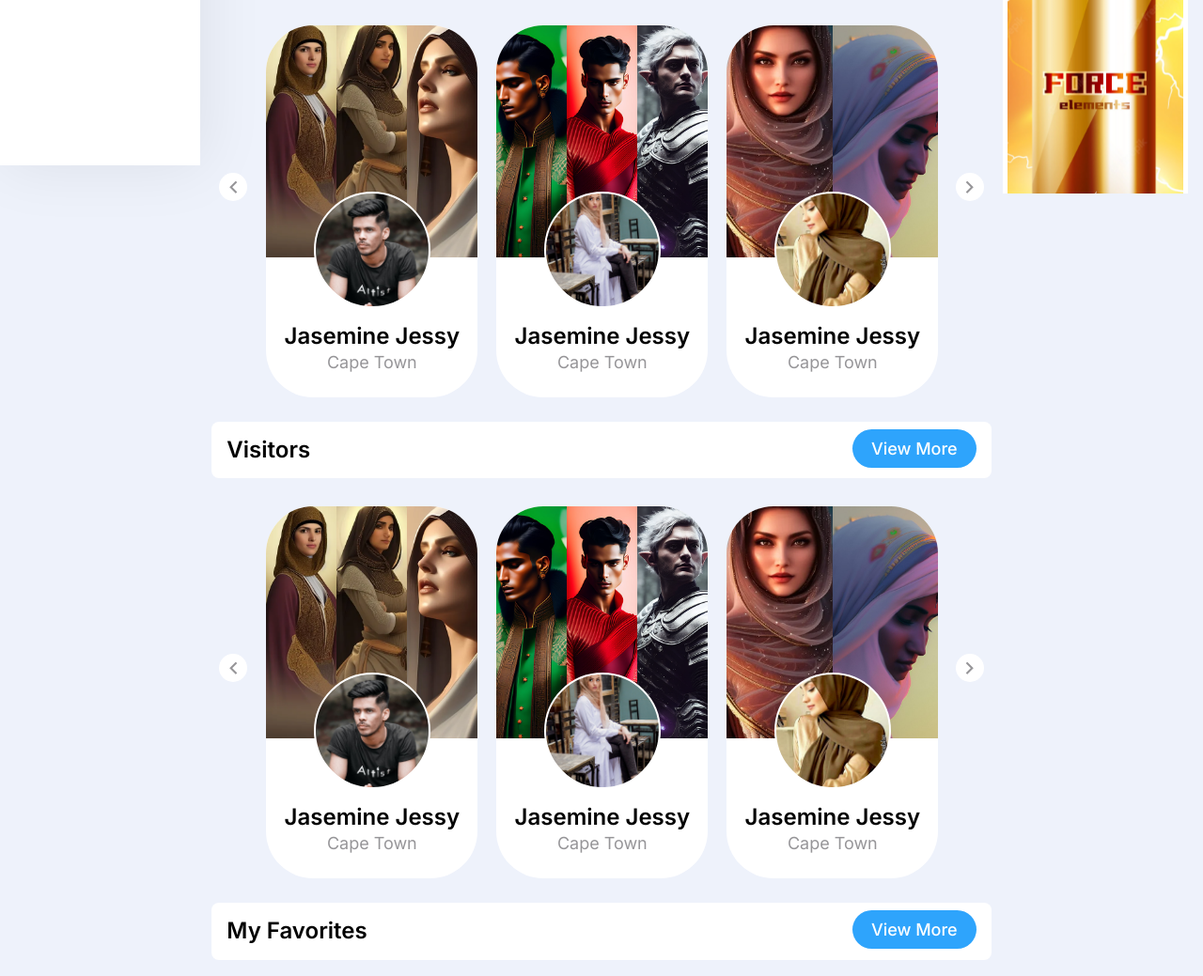
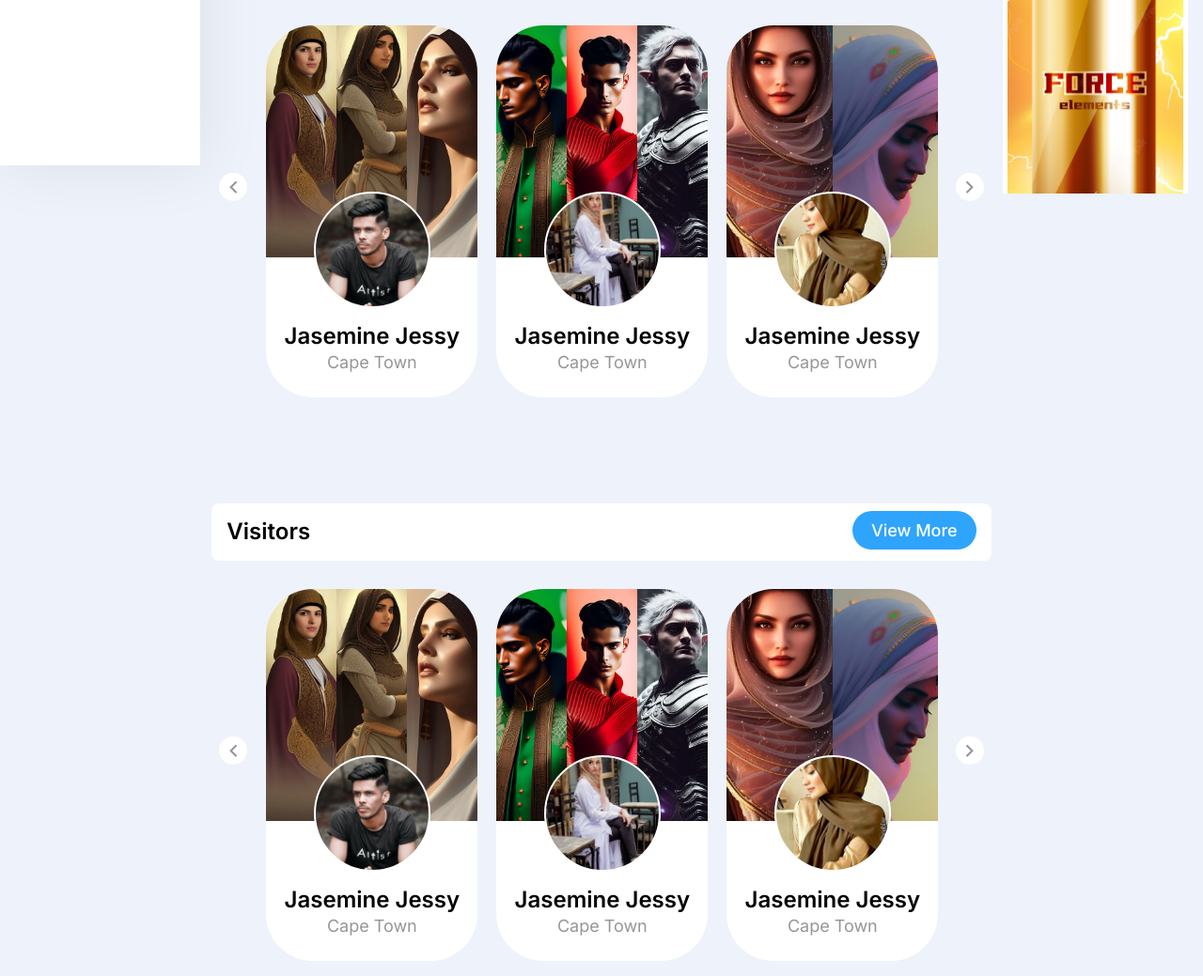
Before and after one commit to nahidthenh/matchreal, a plain HTML site: page dashboard.html in a window 1280 px wide. Shown: the part 690-1729 px from the top of the page at 94% size. Drawn offline with nearby package versions, Linux system fonts and the light colour scheme.

Commit message:
Dashboard Height fixed for hover issue

```diff
--- a/assets/css/root.css
+++ b/assets/css/root.css
@@ -126,6 +126,10 @@
     margin-bottom: 300px !important;
 }
 
+.h-600px {
+    height: 600px !important;
+}
+
 /* Background color  */
 .bg-gold {
     background-color: #FCC52E !important;
--- a/dashboard.html
+++ b/dashboard.html
@@ -298,7 +298,7 @@
                     </div>
                 </div>
                 <!-- My Conncention  -->
-                <div class="inner-widget-wrap">
+                <div class="inner-widget-wrap h-600px">
                     <div class="p-3 widget-card">
                         <div class="widget-header d-flex justify-content-between">
                             <div>
@@ -489,7 +489,7 @@
                     </div>
                 </div>
                 <!-- My Visitors  -->
-                <div class="inner-widget-wrap">
+                <div class="inner-widget-wrap h-600px">
                     <div class="p-3 widget-card">
                         <div class="widget-header d-flex justify-content-between">
                             <div>
@@ -680,7 +680,7 @@
                     </div>
                 </div>
                 <!-- My Favorites  -->
-                <div class="inner-widget-wrap">
+                <div class="inner-widget-wrap h-600px">
                     <div class="p-3 widget-card">
                         <div class="widget-header d-flex justify-content-between">
                             <div>
```
Also changed, not shown: assets/css/app.css (line endings or trailing spaces).
